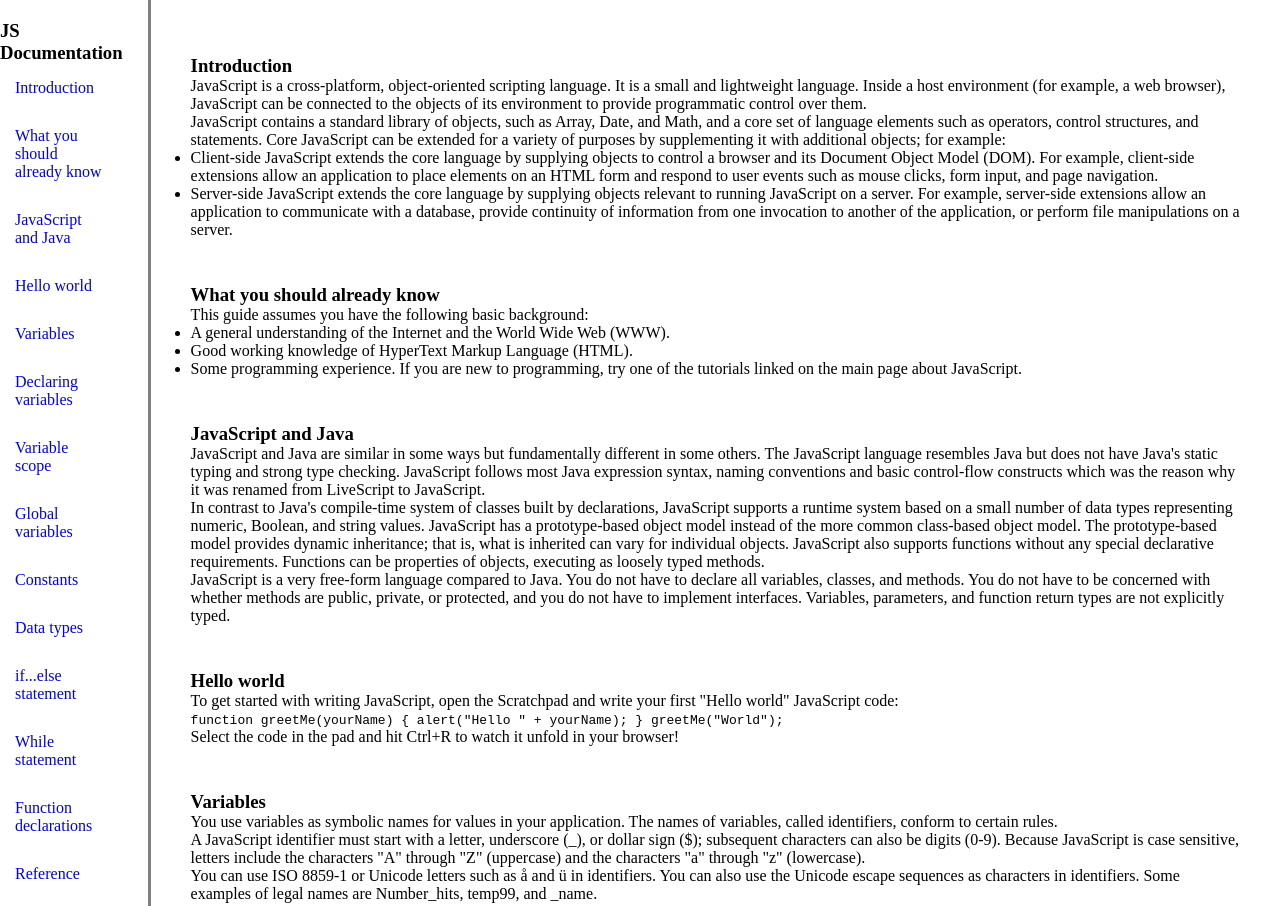
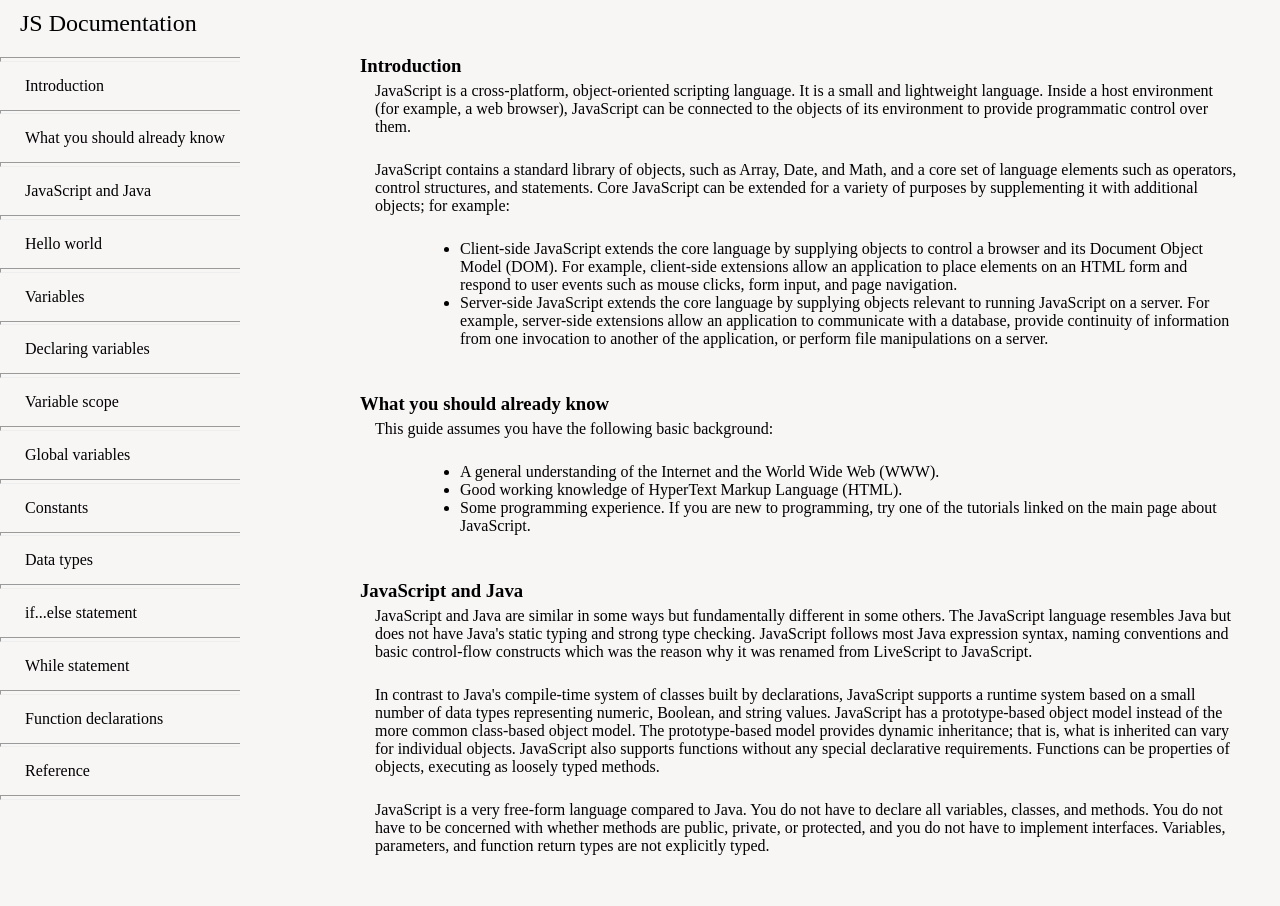
Before and after one commit to micheaol/freecodecamp-documentation-page, a plain HTML site: page fcc-test-suite-template-master/index.html in a window 1280 px wide. Shown: the top 906 px of the page. Drawn offline with Linux system fonts and the light colour scheme.

Commit message:
Completed styling and html

```diff
--- a/fcc-test-suite-template-master/css/style.css
+++ b/fcc-test-suite-template-master/css/style.css
@@ -5,40 +5,59 @@
 
 body {
     box-sizing: border-box;
+    background-color: rgb(248, 245, 245);
 }
 
 #main-doc {
     display: flex;
-    /* flex-direction: column; */
 }
 
 #navbar {
+    position: fixed;
     display: flex;
     flex-direction: column;
     justify-content: flex-start;
-    /* padding-right: 50px;
-    padding-left: 20px; */
-    max-width: 100%;
-    margin-top: 20px;
+    margin-bottom: 350px;
+    overflow: scroll;
+    /* margin-left: 20px; */
+    max-height: 100vh;
+    margin-right: 25px;
 }
 
 #navbar h3 {
-    max-width: 100vw;
+    padding-left: 20px;
+    padding-bottom: 20px;
+    margin-top: 10px;
+    font-size: x-large;
+    font-weight: normal;
+    /* position: fixed; */
+    /* background-color: rgb(202, 199, 199); */
 }
 
 #navbar a {
     text-decoration: none;
     margin: 15px;
+    max-width: 100vw;
+    padding-left: 10px;
+    color: black;
 }
+
+
+/*
+#navbar #nav-one {
+    margin-top: 100px;
+    border-top: black 1 solid;
+    padding-top: 0;
+} */
 
 #outer-section {
     display: flex;
     flex-direction: column;
-    justify-content: center;
-    border-left: solid gray 3px;
+    justify-content: flex-start;
+    /* border-left: solid gray 3px; */
     padding: 25px;
     text-align: left;
-    margin-left: 25px;
+    margin-left: 25%;
 }
 
 .main-section {
@@ -47,4 +66,32 @@ body {
     display: table;
 }
 
+ul {
+    padding-left: 100px;
+}
+
+h1 {
+    margin-bottom: 5px;
+}
+
+p {
+    margin-bottom: 25px;
+    padding-left: 15px;
+}
+
+hr {
+    margin-left: 0;
+    width: 100%;
+    height: 5px;
+}
+
+.code-div {
+    background-color: rgb(202, 199, 199);
+    max-width: 100vw;
+    height: 10vh;
+    text-align: left;
+    padding-top: 25px;
+    padding-left: 25px;
+}
+
 @media screen and (max-width: 800px) {}
--- a/fcc-test-suite-template-master/index.html
+++ b/fcc-test-suite-template-master/index.html
@@ -9,37 +9,40 @@
 
 <body>
     <main id="main-doc">
+
         <nav id="navbar">
             <header>
                 <h3>JS Documentation</h3>
             </header>
-            <a class="nav-link" href="#introduction">Introduction</a>
-
+            <hr>
+            <a class="nav-link" href="#introduction" id="nav-one">Introduction</a>
+            <hr>
             <a class="nav-link" href="#what_you_should_already_know">What you should already know</a>
-
+            <hr>
             <a class="nav-link" href="#javascript_and_java">JavaScript and Java</a>
-
+            <hr>
             <a class="nav-link" href="#hello_world">Hello world</a>
-
+            <hr>
             <a class="nav-link" href="#variables">Variables</a>
-
+            <hr>
             <a class="nav-link" href="#declaring_variables">Declaring variables</a>
-
+            <hr>
             <a class="nav-link" href="#variable_scope">Variable scope</a>
-
+            <hr>
             <a class="nav-link" href="#global_variables">Global variables</a>
-
+            <hr>
             <a class="nav-link" href="#constants">Constants</a>
-
+            <hr>
             <a class="nav-link" href="#data_types">Data types</a>
-
+            <hr>
             <a class="nav-link" href="#if...else_statement">if...else statement</a>
-
+            <hr>
             <a class="nav-link" href="#while_statement">While statement</a>
-
+            <hr>
             <a class="nav-link" href="#function_declarations">Function declarations</a>
-
-            <a class="nav-link" href="#reference">Reference</a>
+            <hr>
+            <a class="nav-link" href="#reference" id="last-link">Reference</a>
+            <hr>
 
         </nav>
         <section id="outer-section">
@@ -92,10 +95,12 @@
                     <h1>Hello world</h1>
                 </header>
                 <p>To get started with writing JavaScript, open the Scratchpad and write your first "Hello world" JavaScript code: </p>
+                <div class="code-div">
                     <code>
                   function greetMe(yourName) { alert("Hello " + yourName); }
                   greetMe("World");
                   </code>
+                </div>
                 <p>
                     Select the code in the pad and hit Ctrl+R to watch it unfold in your browser!
                 </p>
@@ -115,19 +120,25 @@
                 </header>
                 <p>You can declare a variable in three ways: </p>
                 <p>With the keyword var. For example, </p>
+                <div class="code-div">
                     <code>
                     var x = 42.
                   </code>
+                </div>
                 <p>This syntax can be used to declare both local and global variables. </p>
                 <p>By simply assigning it a value. For example, </p>
+                <div class="code-div">
                     <code>
                   x = 42.
                 </code>
+                </div>
                 <p>This always declares a global variable. It generates a strict JavaScript warning. You shouldn't use this variant. </p>
                 <p>With the keyword let. For example,</p>
+                <div class="code-div">
                     <code>
                     let y = 13.
                   </code>
+                </div>
                 <p>
                     This syntax can be used to declare a block scope local variable. See Variable scope below.
                 </p>
@@ -144,16 +155,20 @@
                     JavaScript before ECMAScript 2015 does not have block statement scope; rather, a variable declared within a block is local to the function (or global scope) that the block resides within. For example the following code will log 5, because the scope of
                     x is the function (or global context) within which x is declared, not the block, which in this case is an if statement.
                 </p>
+                <div class="code-div">
                     <code>
                     if (true) { var x = 5; } console.log(x); // 5
                   </code>
+                </div>
                 <p>
                     This behavior changes, when using the let declaration introduced in ECMAScript 2015.
                 </p>
+                <div class="code-div">
                     <code>
                     if (true) { let y = 5; } console.log(y); // ReferenceError: y is not
                      defined
                 </code>
+                </div>
             </section>
             <section class="main-section" id="global_variables">
                 <header>
@@ -175,9 +190,11 @@
                     You can create a read-only, named constant with the const keyword. The syntax of a constant identifier is the same as for a variable identifier: it must start with a letter, underscore or dollar sign and can contain alphabetic, numeric, or underscore
                     characters.
                 </p>
+                <div class="code-div">
                     <code>
                     const PI = 3.14;
                   </code>
+                </div>
                 <p>
                     A constant cannot change value through assignment or be re-declared while the script is running. It has to be initialized to a value.
                 </p>
@@ -187,17 +204,21 @@
                 <p>
                     You cannot declare a constant with the same name as a function or variable in the same scope. For example:
                 </p>
+                <div class="code-div">
                     <code>
                     // THIS WILL CAUSE AN ERROR function f() {}; const f = 5; // THIS WILL
               CAUSE AN ERROR ALSO function f() { const g = 5; var g; //statements
               }
                   </code>
+                </div>
                 <p>
                     However, object attributes are not protected, so the following statement is executed without problems.
                 </p>
+                <div class="code-div">
                     <code>
                   const MY_OBJECT = {"key": "value"}; MY_OBJECT.key = "otherValue";
                 </code>
+                </div>
             </section>
             <section class="main-section" id="data_types">
                 <header>
@@ -234,9 +255,11 @@
                 <p>
                     Use the if statement to execute a statement if a logical condition is true. Use the optional else clause to execute a statement if the condition is false. An if statement looks as follows:
                 </p>
+                <div class="code-div">
                     <code>
                     if (condition) { statement_1; } else { statement_2; }
                   </code>
+                </div>
                 <p>
                     condition can be any expression that evaluates to true or false. See Boolean for an explanation of what evaluates to true and false. If condition evaluates to true, statement_1 is executed; otherwise, statement_2 is executed. statement_1 and statement_2
                     can be any statement, including further nested if statements.
@@ -244,32 +267,40 @@
                 <p>
                     You may also compound the statements using else if to have multiple conditions tested in sequence, as follows:
                 </p>
+                <div class="code-div">
                     <code>
                   if (condition_1) { statement_1; } else if (condition_2) { statement_2;
                   } else if (condition_n) { statement_n; } else { statement_last; }
                 </code>
+                </div>
                 <p>
                     In the case of multiple conditions only the first logical condition which evaluates to true will be executed. To execute multiple statements, group them within a block statement ({ ... }) . In general, it's good practice to always use block statements,
                     especially when nesting if statements:
                 </p>
+                <div class="code-div">
                     <code>
                       if (condition) { statement_1_runs_if_condition_is_true;
                         statement_2_runs_if_condition_is_true; } else {
                         statement_3_runs_if_condition_is_false;
                         statement_4_runs_if_condition_is_false; }
                     </code>
+                </div>
                 <p>
                     It is advisable to not use simple assignments in a conditional expression, because the assignment can be confused with equality when glancing over the code. For example, do not use the following code:
                 </p>
+                <div class="code-div">
                     <code>
                     if (x = y) { /* statements here */ }
                   </code>
+                </div>
                 <p>
                     If you need to use an assignment in a conditional expression, a common practice is to put additional parentheses around the assignment. For example:
                 </p>
+                <div class="code-div">
                     <code>
                     if ((x = y)) { /* statements here */ }
                   </code>
+                </div>
             </section>
             <section class="main-section" id="while_statement">
                 <header>
@@ -278,18 +309,22 @@
                 <p>
                     A while statement executes its statements as long as a specified condition evaluates to true. A while statement looks as follows:
                 </p>
+                <div class="code-div">
                     <code>
                     while (condition) statement
                   </code>
+                </div>
                 <p>If the condition becomes false, statement within the loop stops executing and control passes to the statement following the loop. </p>
                 <p>The condition test occurs before statement in the loop is executed. If the condition returns true, statement is executed and the condition is tested again. If the condition returns false, execution stops and control is passed to the statement
                     following while. </p>
                 <p> To execute multiple statements, use a block statement ({ ... }) to group those statements. </p>
                 <p>Example: </p>
                 <p>The following while loop iterates as long as n is less than three:</p>
+                <div class="code-div">
                     <code>
                     var n = 0; var x = 0; while (n < 3) { n++; x += n; }
                   </code>
+                </div>
                 <p>
                     With each iteration, the loop increments n and adds that value to x. Therefore, x and n take on the following values:
                 </p>
@@ -317,15 +352,19 @@
                 <p>
                     For example, the following code defines a simple function named square:
                 </p>
+                <div class="code-div">
                     <code>
                     function square(number) { return number * number; }
                   </code>
+                </div>
                 <p>
                     The function square takes one argument, called number. The function consists of one statement that says to return the argument of the function (that is, number) multiplied by itself. The return statement specifies the value returned by the function.
                 </p>
+                <div class="code-div">
                     <code>
                     return number * number;
                   </code>
+                </div>
                 <p>
                     Primitive parameters (such as a number) are passed to functions by value; the value is passed to the function, but if the function changes the value of the parameter, this change is not reflected globally or in the calling function.
                 </p>
```
Lines whose indentation alone changed are shown as unchanged.
